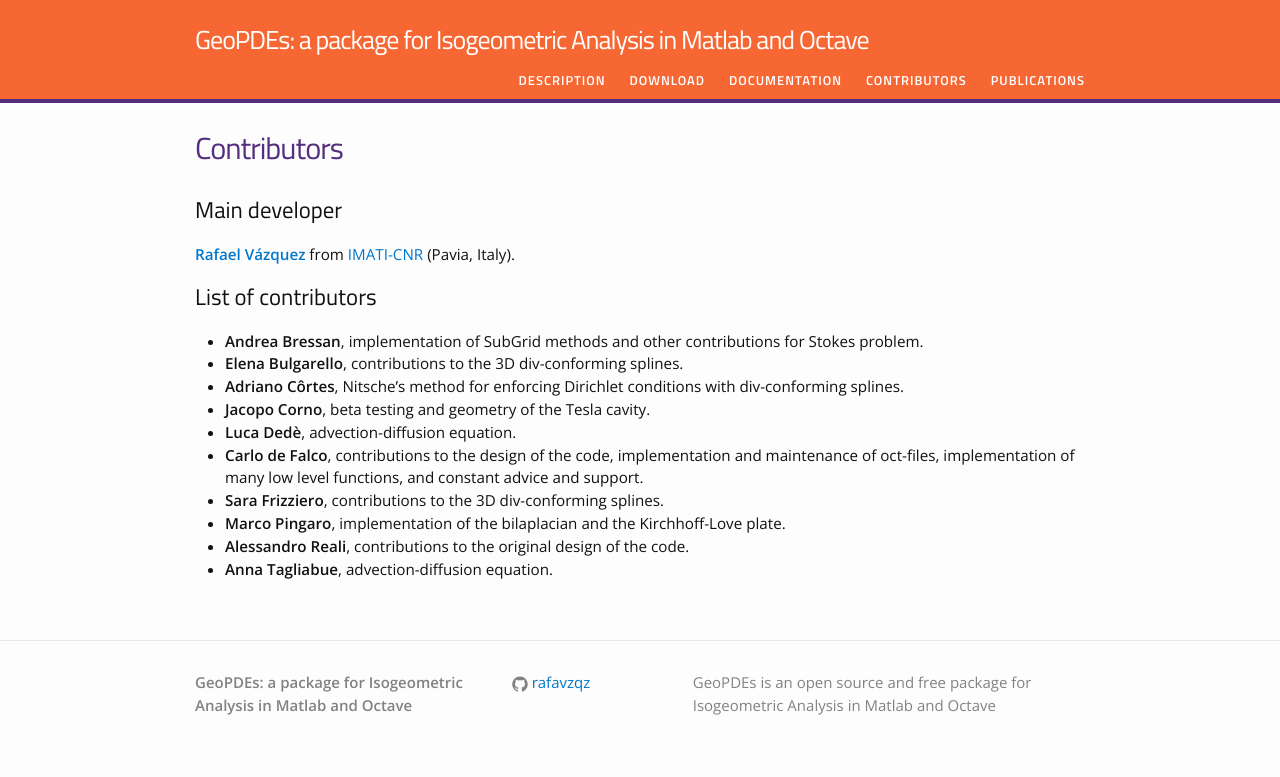
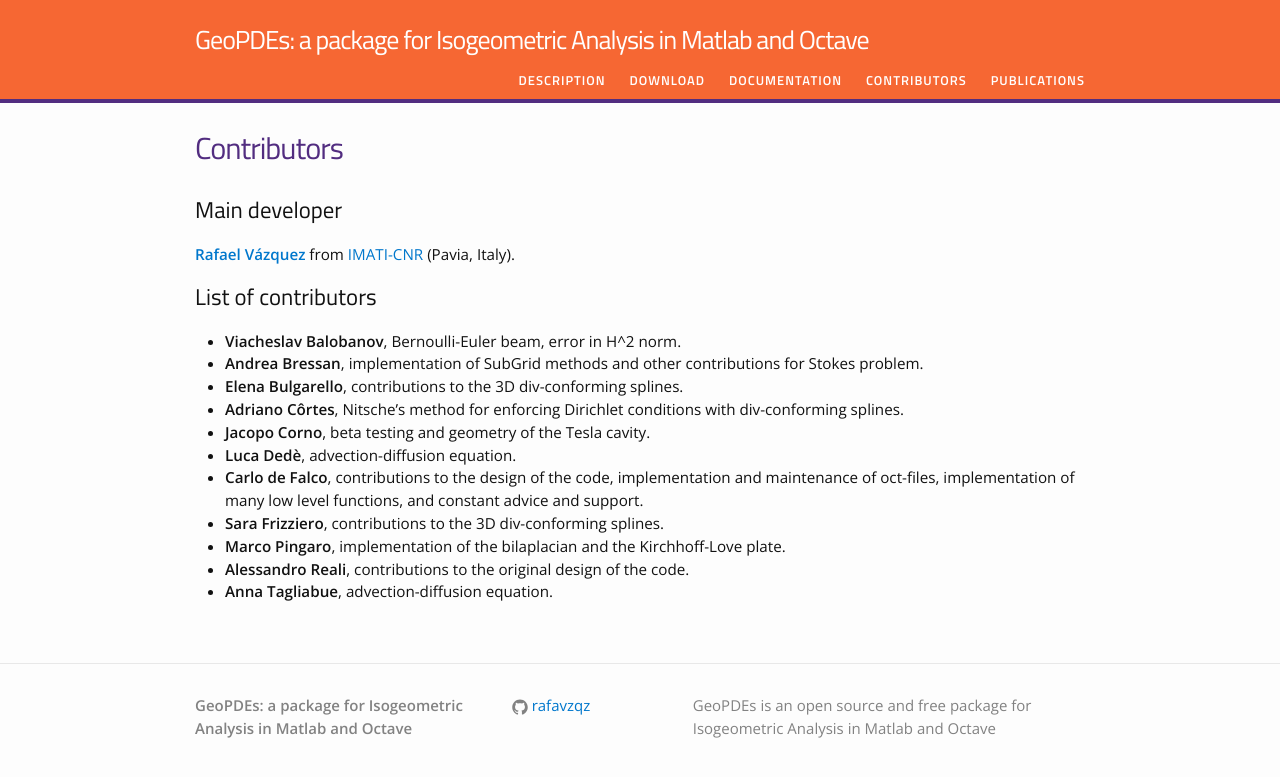
Before and after one commit to rafavzqz/geopdes, a Jekyll site: the page built from contributors.md, in a window 1280 px wide. Shown: the top 777 px of the page. Built offline with Jekyll 4.4.1, drawn with Linux system fonts in a browser that asks for light colours.

Commit message:
Added Viacheslav in the list of contributors

```diff
--- a/contributors.md
+++ b/contributors.md
@@ -9,6 +9,7 @@
 
 ## List of contributors
 
+* **Viacheslav Balobanov**, Bernoulli-Euler beam, error in H^2 norm.
 * **Andrea Bressan**, implementation of SubGrid methods and other contributions for Stokes problem.
 * **Elena Bulgarello**, contributions to the 3D div-conforming splines.
 * **Adriano Côrtes**, Nitsche's method for enforcing Dirichlet conditions with div-conforming splines.
```
